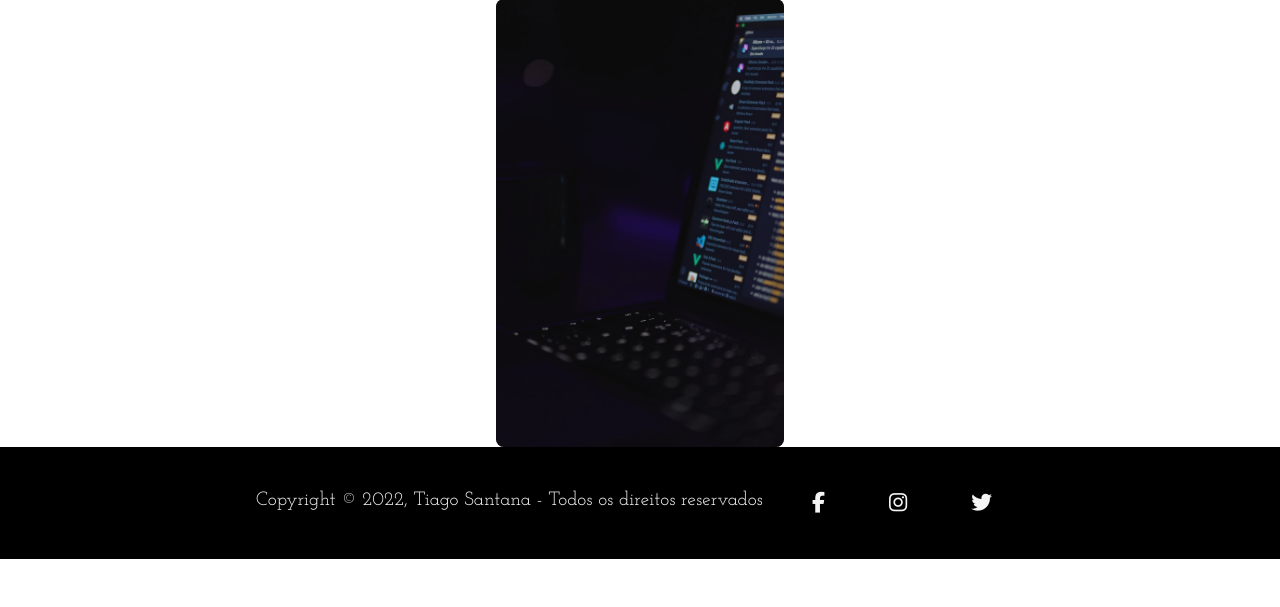
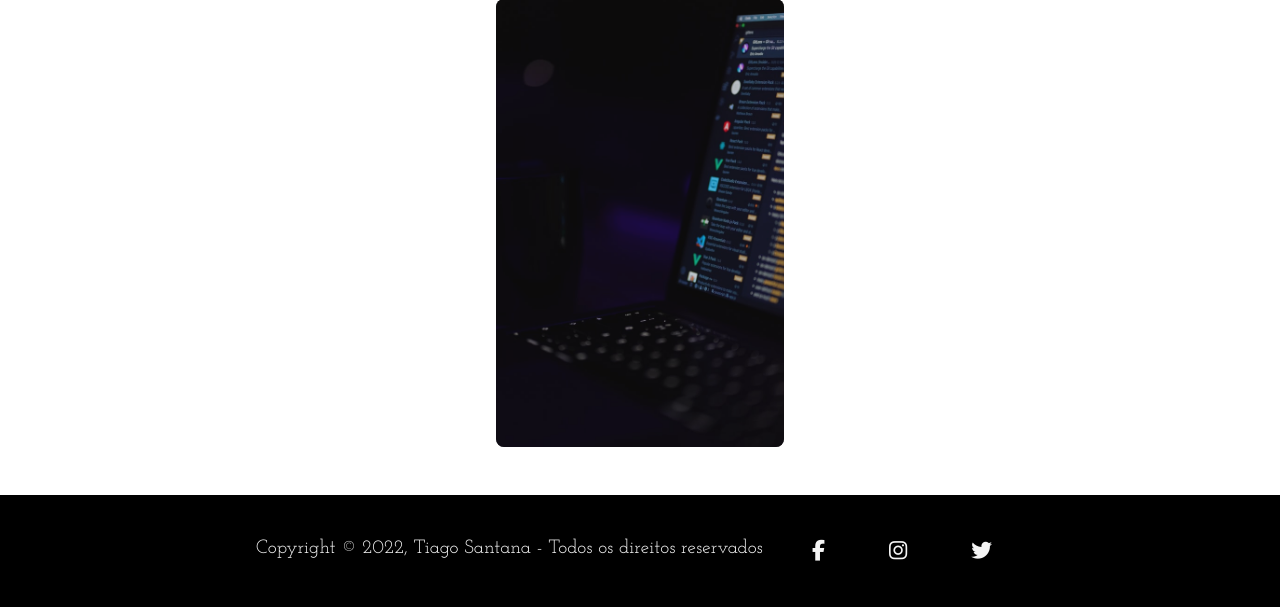
Before and after one commit to JamesCode-Ts/portifolio, a PHP site: page / in a window 1280 px wide. Shown: the part 1569-2176 px from the top of the page. Before the commit the page ends 2128 px from the top, so only its background shows below. Run offline with PHP 8.4, Linux system fonts and the light colour scheme; some libraries are stand-ins or nearby versions.

Commit message:
script index

```diff
--- a/public/style.css
+++ b/public/style.css
@@ -796,7 +796,7 @@ font-size: 1.3rem ;
 footer{
     width: 100%;
     height: 7rem;
-    margin-top: 0;
+    margin-top: 3rem;
     background-color: black;
     display: flex;
     justify-content: center;
```
